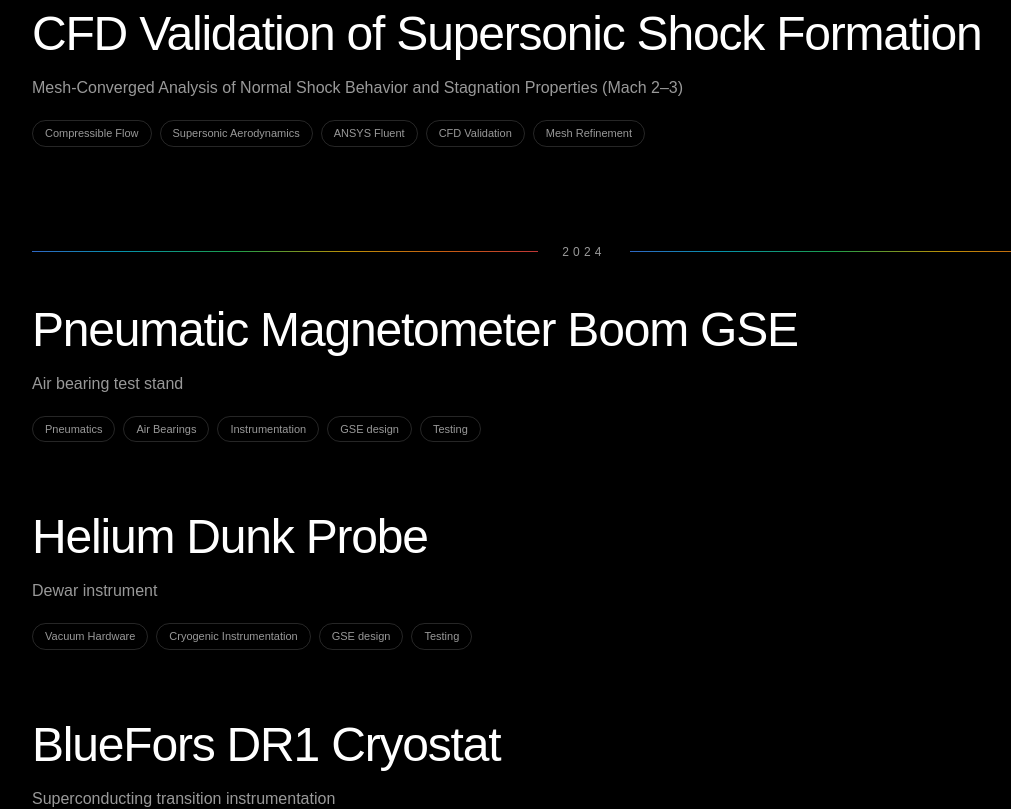
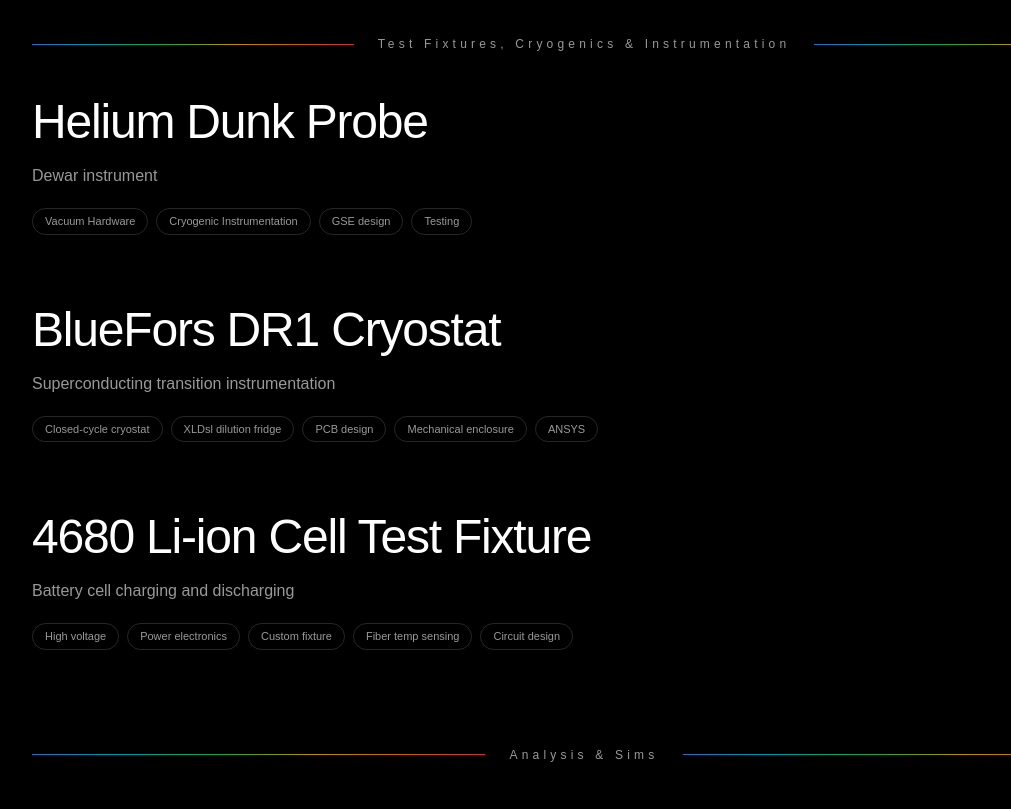
Before and after one commit to sophyamirza/sophya-portfolio, a Next.js app: page /works in a window 1280 px wide. Shown: the part 760-1569 px from the top of the page, without its empty margins (56-1067 px from the left). Built offline with nearby package versions, Linux system fonts and the light colour scheme; a web font is replaced by a local one.

Commit message:
this should fix the isssueee

```diff
--- a/app/works/page.tsx
+++ b/app/works/page.tsx
@@ -1,84 +1,65 @@
 "use client";
 
 import Link from "next/link";
-import Image from "next/image";
-import { useMemo, useRef, useState } from "react";
+import { useMemo } from "react";
 import { PROJECTS } from "./projects";
-
-type HoverState =
-  | {
-      on: true;
-      x: number;
-      y: number;
-      slug: string;
-      title: string;
-      subtitle: string;
-      cover?: string;
-      tags: string[];
-    }
-  | { on: false };
 
 const THERMAL_GRADIENT =
   "linear-gradient(90deg,#3b82f6 0%,#06b6d4 18%,#22c55e 40%,#eab308 62%,#f97316 82%,#ef4444 100%)";
 
-function PlaceholderPreview({ title }: { title: string }) {
-  return (
-    <div className="relative h-full w-full">
-      <div className="absolute inset-0 bg-[radial-gradient(700px_300px_at_20%_20%,rgba(59,130,246,0.18),transparent_60%)]" />
-      <div className="absolute inset-0 bg-gradient-to-t from-black/70 via-black/20 to-transparent" />
-      <div className="absolute inset-x-0 bottom-4 px-4 text-white/10 text-2xl select-none">
-        {title}
-      </div>
-    </div>
-  );
-}
+/**
+ * ProjectType (internal) -> display label (what you want shown on Works page)
+ * Keep keys in sync with ProjectType union in projects.ts
+ */
+const SECTION_LABELS: Record<string, string> = {
+  "Propulsion & Fluids": "Propulsion, GSE, Fluids",
+  "Test Systems & Instrumentation": "Test Fixtures, Cryogenics & Instrumentation",
+  "Analysis & Simulation": "Analysis & Sims",
+  "Product Design & Mechanisms": "Product Design & Dev",
+  "Robotics & Autonomy": "Robotics, UAVs & Autonomy",
+  "Power & Energy Systems": "Power & Energy Systems",
+};
 
-function groupByYear(projects: typeof PROJECTS) {
-  const sorted = [...projects].sort((a, b) => Number(b.year) - Number(a.year));
-  return sorted.reduce<Record<string, typeof PROJECTS>>((acc, p) => {
-    acc[p.yearLabel] ||= [];
-    acc[p.yearLabel].push(p);
-    return acc;
-  }, {});
+/** Control the order of sections on the Works page */
+const SECTION_ORDER = [
+  "Propulsion & Fluids",
+  "Test Systems & Instrumentation",
+  "Analysis & Simulation",
+  "Product Design & Mechanisms",
+  "Robotics & Autonomy",
+  "Power & Energy Systems",
+] as const;
+
+function groupByType(projects: typeof PROJECTS) {
+  return SECTION_ORDER.map((type) => ({
+    type,
+    title: SECTION_LABELS[type] ?? type,
+    projects: projects.filter((p) => p.projectType === type),
+  })).filter((g) => g.projects.length > 0);
 }
 
 export default function WorksPage() {
-  const grouped = useMemo(() => groupByYear(PROJECTS), []);
-  const years = Object.keys(grouped).sort((a, b) => Number(b) - Number(a));
-
-  const containerRef = useRef<HTMLDivElement | null>(null);
-  const [hover, setHover] = useState<HoverState>({ on: false });
-
-  const onMove = (e: React.MouseEvent) => {
-    if (!containerRef.current || !hover.on) return;
-    const r = containerRef.current.getBoundingClientRect();
-    setHover((h) => ({ ...h, x: e.clientX - r.left, y: e.clientY - r.top }));
-  };
+  const sections = useMemo(() => groupByType(PROJECTS), []);
 
   return (
     <main className="min-h-screen bg-black text-white">
-      <section
-        ref={containerRef}
-        onMouseMove={onMove}
-        onMouseLeave={() => setHover({ on: false })}
-        className="mx-auto max-w-6xl px-6 pt-24 pb-32"
-      >
+      <section className="mx-auto max-w-6xl px-6 pt-24 pb-32">
         <h1 className="text-6xl md:text-7xl tracking-tight">
           Engineering Gallery
         </h1>
 
-        {/* YEAR GROUPS */}
+        {/* SECTION GROUPS */}
         <div className="mt-16 space-y-20">
-          {years.map((year) => (
-            <div key={year}>
-              {/* YEAR DIVIDER */}
+          {sections.map((section) => (
+            <div key={section.type}>
+              {/* SECTION DIVIDER */}
               <div className="flex items-center gap-6 mb-10">
                 <div
                   className="h-px flex-1 opacity-80"
                   style={{ background: THERMAL_GRADIENT }}
                 />
                 <div className="text-xs tracking-[0.35em] text-white/60">
-                  {year}
+                  {section.title}
                 </div>
                 <div
                   className="h-px flex-1 opacity-80"
@@ -88,25 +69,8 @@ export default function WorksPage() {
 
               {/* PROJECTS */}
               <div className="space-y-12">
-                {grouped[year].map((p) => (
-                  <Link
-                    key={p.slug}
-                    href={`/works/${p.slug}`}
-                    className="group block"
-                    onMouseEnter={(e) => {
-                      const r = containerRef.current!.getBoundingClientRect();
-                      setHover({
-                        on: true,
-                        x: e.clientX - r.left,
-                        y: e.clientY - r.top,
-                        slug: p.slug,
-                        title: p.title,
-                        subtitle: p.subtitle,
-                        cover: p.cover,
-                        tags: p.tags,
-                      });
-                    }}
-                  >
+                {section.projects.map((p) => (
+                  <Link key={p.slug} href={`/works/${p.slug}`} className="group block">
                     <div className="grid md:grid-cols-[1fr_auto] gap-8 items-start">
                       <div>
                         <div className="text-5xl leading-tight tracking-tight">
@@ -138,29 +102,6 @@ export default function WorksPage() {
             </div>
           ))}
         </div>
-
-        {/* HOVER PREVIEW */}
-        {hover.on && (
-          <div
-            className="pointer-events-none absolute z-50"
-            style={{
-              transform: `translate3d(${hover.x + 20}px, ${hover.y - 140}px,0)`,
-            }}
-          >
-            <div className="w-[320px] h-[200px] rounded-xl overflow-hidden border border-white/15 bg-black/70">
-              {hover.cover ? (
-                <Image
-                  src={hover.cover}
-                  alt=""
-                  fill
-                  className="object-cover"
-                />
-              ) : (
-                <PlaceholderPreview title={hover.title} />
-              )}
-            </div>
-          </div>
-        )}
       </section>
     </main>
   );
```
